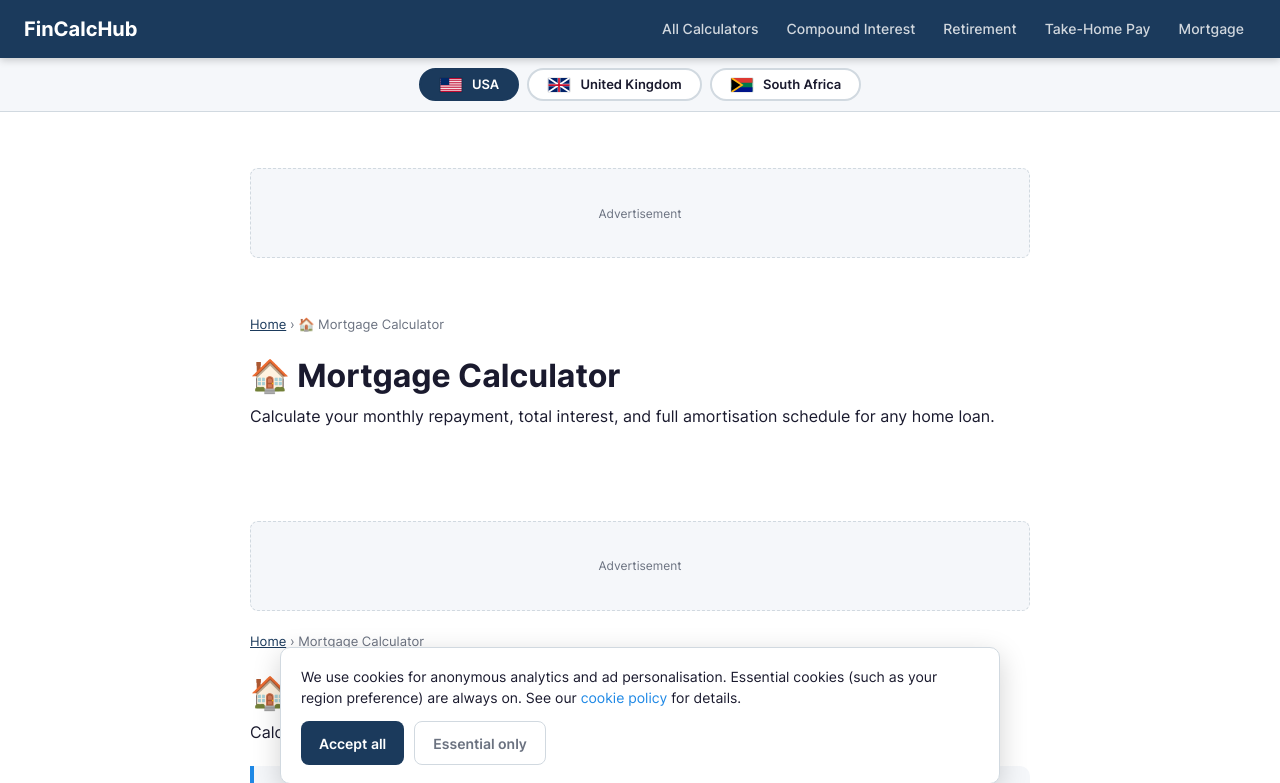
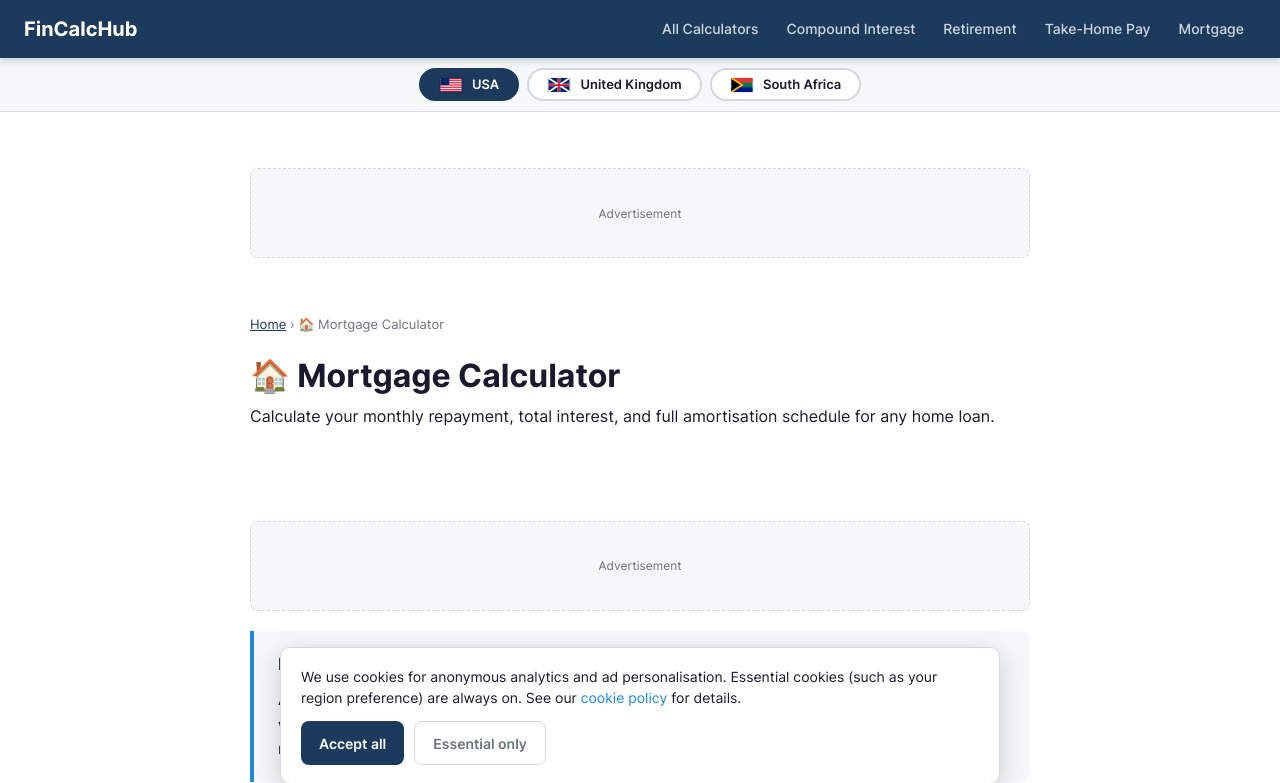
Before and after one commit to jblanckenberg/finance-calculator-hub, a website: page mortgage/index.html in a window 1280 px wide. Shown: the top 783 px of the page. Drawn offline with Linux system fonts and the light colour scheme.

Commit message:
fix(mortgage): remove duplicate H1 + breadcrumb block (template artefact)

```diff
--- a/mortgage/index.html
+++ b/mortgage/index.html
@@ -134,9 +134,6 @@
 
 <div class="container">
   <div class="ad-slot">Advertisement</div>
-  <p class="breadcrumb"><a href="/">Home</a> &rsaquo; Mortgage Calculator</p>
-  <h1>&#127968; Mortgage Calculator</h1>
-  <p class="subtitle">Calculate your monthly repayment, total interest, and full amortisation schedule for any home loan.</p>
 <div class="quick-answer">
   <h2>How is a mortgage payment calculated?</h2>
   <p>A standard fixed-rate mortgage uses the amortising annuity formula: <strong>M = P × r(1+r)<sup>n</sup> / ((1+r)<sup>n</sup>−1)</strong>, where P is the loan amount, r is the monthly interest rate (annual ÷ 12), and n is the total number of monthly payments. Most of each early payment goes to interest; the principal share grows over time.</p>
```
